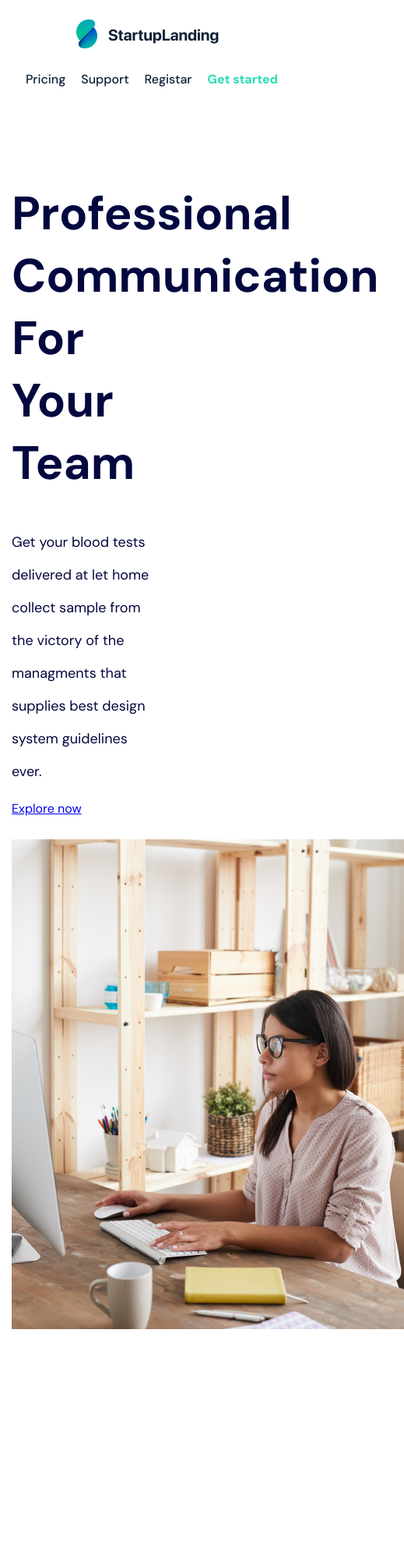
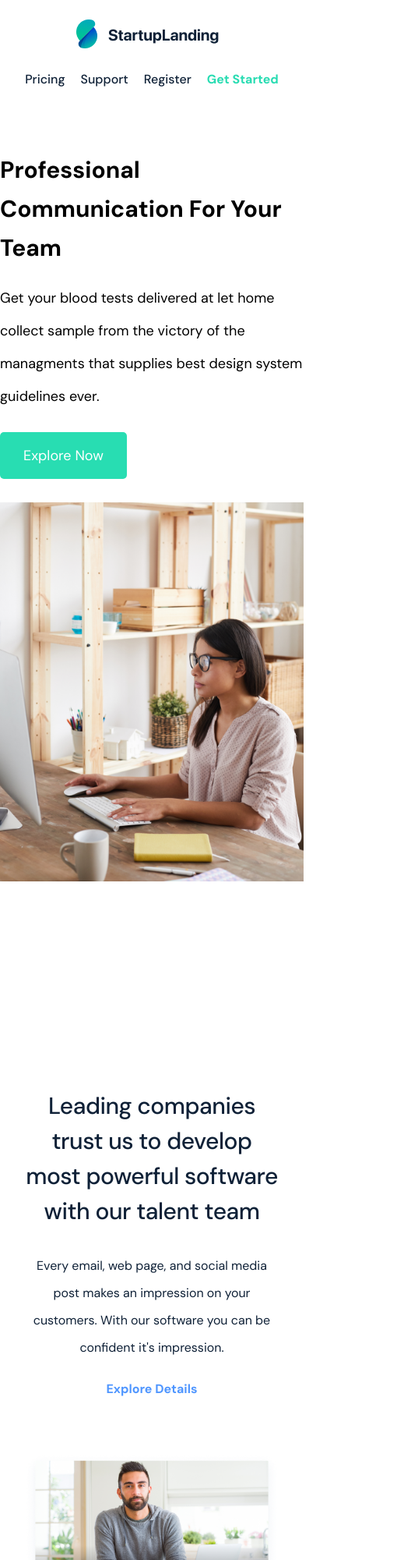
Before and after one commit to ElenaIlieva22/Lesson-10, a plain HTML site: page index.html in a window 390 px wide. Shown: the top 2000 px of the page at 78% size, 519 px wide, since content can reach past the window. Before the commit the page ends 1759 px from the top, so only its background shows below. Drawn offline with nearby package versions, Linux system fonts and the light colour scheme.

Commit message:
lesson-11

```diff
--- a/index.html
+++ b/index.html
@@ -3,7 +3,7 @@
     <head>
         <meta charset="UTF-8">
         <meta name="viewport" content="width=device-width, initial-scale=1.0">
-    <title>Lesson 10</title>
+        <title>Document</title>
 
         <link rel="preconnect" href="https://fonts.googleapis.com">
         <link rel="preconnect" href="https://fonts.gstatic.com" crossorigin>
@@ -23,35 +23,46 @@
                     <nav class="site-nav">
                         <a href="#" class="site-nav-link">Pricing</a>
                         <a href="#" class="site-nav-link">Support</a>
-                    <a href="#" class="site-nav-link">Registar</a>
-                    <a href="#" class="site-nav-link">Get started</a>
-                </nav><!--/.site-nav-->
+                        <a href="#" class="site-nav-link">Register</a>
+                        <a href="#" class="site-nav-link">Get Started</a>
+                    </nav><!-- /.site-nav -->
                 </div>
             </div>
-    </header><!-- /.site.-eader-->
+        </header><!-- /.site-header -->
 
         <main class="site-main">
             <section class="block-hero">
                 <div class="container">
                     <div class="block-hero-inner">
                         <div class="block-hero-content">
-                        <h1>Professional Communication For Your Team</h1>
-                        <p>Get your blood tests delivered at let home collect sample from the victory of the managments that supplies best
-                            design system guidelines ever. </p>
-                        <a href="#">Explore now</a>
-                    </div><!-- /.block-hero-content-->
+                            <h1 class="block-hero-title">Professional Communication For Your Team</h1>
+                            <p class="block-hero-text">Get your blood tests delivered at let home collect sample from the victory of the managments that supplies best design system guidelines ever.</p>
+                            <a class="block-hero-link" href="#">Explore Now</a>
+                        </div>
+                        <div class="block-hero-img">
+                            <img src="img/shutterstock_1397669252.png" alt="">
+                        </div>
+                    </div>
+                </div>
+            </section><!-- /.block-hero -->
 
-                    <div class="block-hero-image">
-                        <img src="img/shutterstock_1397669252.png" alt="Shutter stock">
-                    </div><!-- /.block-hero-image-->
-                </div><!--/.block-hero-inner-->
+            <section class="block-intro">
+                <div class="container">
+                    <div class="block-intro-inner">
+                        <h3 class="block-intro-title">Leading companies trust us to develop most powerful software with our talent team</h3>
+                        <p class="block-intro-text">Every email, web page, and social media post makes an impression on your customers. With our software you can be confident it's impression.</p>
 
-            </div><!--/.container-->
-        </section><!-- /.block-hero-->
-    </main><!--/.site-main-->
+                        <a href="#" class="block-intro-click">Explore Details</a></a>
+                    </div>
+                    <div class="block-intro-img">
+                        <img src="img/intro.png" alt="Startup landing logo">
+                    </div>
+                </div>
+            </section>
+        </main><!-- /.site-main -->
 
         <footer class="site-footer">
 
-    </footer><!--/.site-footer-->
+        </footer><!-- /.site-footer -->
     </body>
 </html>
--- a/style.css
+++ b/style.css
@@ -1,5 +1,5 @@
 * {
-    box-sizing: border-box;
+  box-sizing: border-box;
 }
 
 html,
@@ -74,7 +74,9 @@ body {
         gap: 20px;
     }
 }
+/* Header end */
 
+/* Block Hero */
 .block-hero {
     padding-top: 100px;
     padding-bottom: 100px;
@@ -82,74 +84,168 @@ body {
 
 .block-hero-inner {
     display: flex;
+    align-items: center;
     justify-content: space-between;
-    align-items: centar;
     gap: 30px;
-}
-
-.block-hero-image {
-    max-width: 500px;
-    flex: 0 1 505px;
-}
-
-.block-hero-image image {
-    width: 100%;
 }
 
 .block-hero-content {
     flex: 0 1 505px;
     max-width: 505px;
-    color: #02073E;
+}
+
+.block-hero-img {
+    flex: 0 1 500px;
+    max-width: 500px;
+}
+
+.block-hero-img img {
+    width: 100%;
+}
+
+.block-hero-title {
+    font-size: 60px;
+    line-height: 80px;
+    font-weight: 700;
+    margin: 0 0 20px;
+}
+
+.block-hero-text {
+    font-size: 18px;
+    line-height: 42px;
+    margin-bottom: 45px;
+}
+
+.block-hero-link {
+    padding: 25px 30px;
+    background-color: #28DDB2;
+    color: #fff;
+    text-decoration: none;
+    display: inline-block;
+    border-radius: 5px;
+    font-size: 18px;
+    line-height: 10px;
 }
 
 @media (max-width: 991px) {
     .block-hero-content,
-    .block-hero-image {
+    .block-hero-img {
         flex: 0 1 50%;
         max-width: 50%;
     }
+
+    .block-hero-title {
+        font-size: 40px;
+        line-height: 60px;
+    }
 }
+
 @media (max-width: 767px) {
     .block-hero {
         padding-top: 50px;
         padding-bottom: 50px;
     }
+
     .block-hero-inner {
         flex-direction: column;
         align-items: flex-start;
     }
+
+    .block-hero-content,
+    .block-hero-img {
+        flex: 0 1 100%;
+        max-width: 100%;
+    }
+
+    .block-hero-title {
+        font-size: 30px;
+        line-height: 50px;
+        margin-bottom: 15px;
+    }
+
+    .block-hero-text {
+        margin-bottom: 25px;
+    }
 }
 
-@media (max-width: 991px) {
-    .block-hero-content,
-    .block-hero-image {
-        flex: 0 1 50%;
-        max-width: 50%;
-    }
-    .
+@media (max-width:578px) {
+   .block-hero .container {
+    padding: 0;
+   }
+}
+/* Block Hero end */
+
+
+/* block-video */
+
+.block-intro {
+    padding-top: 135px;
+    padding-bottom: 155px;
+    text-align: center;
 }
 
-.block-hero-content h1 {
-    font-size: 60px;
-    font-weight: 700;
-    line-height: 80px;
+.block-intro-inner {
+    max-width: 970px;
+    margin-left: auto;
+    margin-right: auto;
 }
 
-.block-hero-content p {
-    color: #02073E;
-    font-size: 18px;
-    font-weight: 400;
-    line-height: 42px;
+.block-intro-title,
+.block-intro-text {
+    margin-left: auto;
+    margin-right: auto;
+    max-width: 620px;
+}
+.block-intro-click {
+    display: inline-block;
+    margin-bottom: 60px;
+    color: #4F96FF;
+    font-size: 16px;
+    font-weight: 700;
+    line-height: 42px; /* 262.5% */
+    text-decoration: none;
 }
 
-.block-hero-link {
-    color: #28DDb2;
-    border-radius: 6px;
-    padding: 25px 30 px;
-    color: #ffff;
-    text-decoration: none;
-    font-size: 18px;
-    border-radius: ;
+.block-intro-img {
+    max-width: 970px;
+    margin-left: auto;
+    margin-right: auto;
 }
 
-/* Header end*/
+.block-intro-img img {
+    max-width: 100%;
+}
+
+.block-intro-title{
+    margin-bottom: 30px;
+    color: #0F2137;
+    font-size: 30px;
+    font-weight: 500;
+    line-height: 45px;
+    letter-spacing: -0.5px;
+}
+
+.block-intro-text {
+    margin-bottom: 15px;
+    color: #0F2137;
+    font-size: 16px;
+    line-height: 35px;
+}
+
+@media (max-width: 767px) {
+    .block-intro {
+        padding: 180px 15px;
+    }
+
+    .block-intro-inner {
+        flex-direction: column;
+        align-items: flex-start;
+    }
+
+    .block-intro-img {
+        width: 100%;
+    }
+}
+
+
+/* block-video-end */
```
Also changed, not shown: img/intro.png (added). Lines whose indentation alone changed are shown as unchanged.
